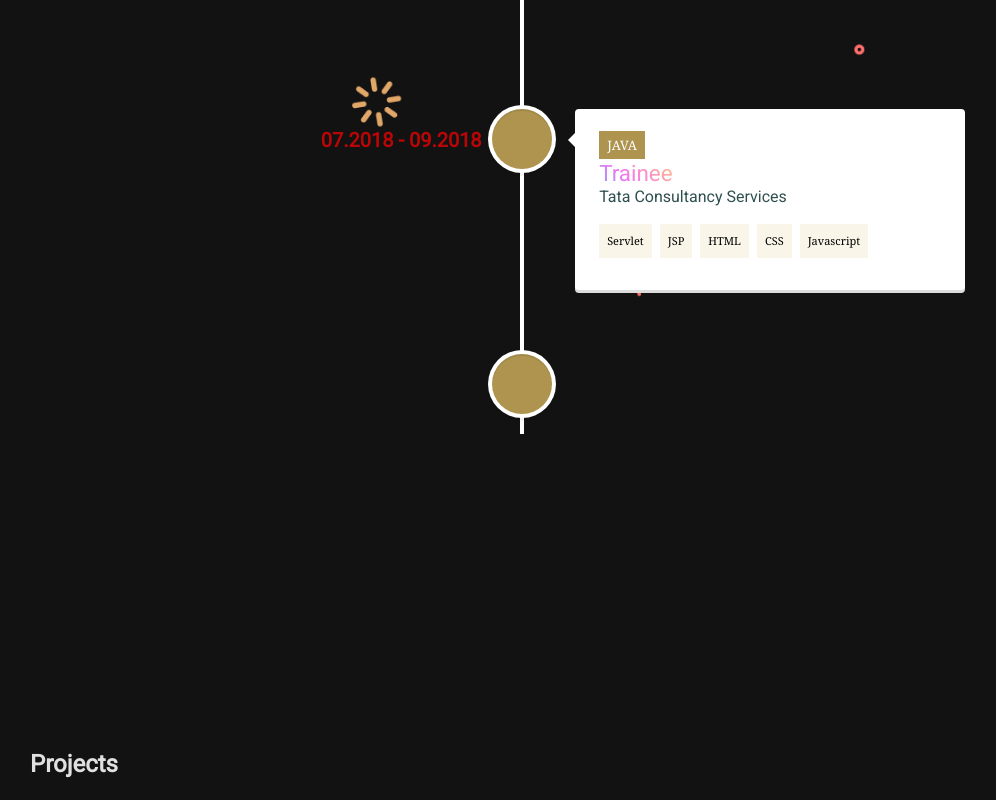
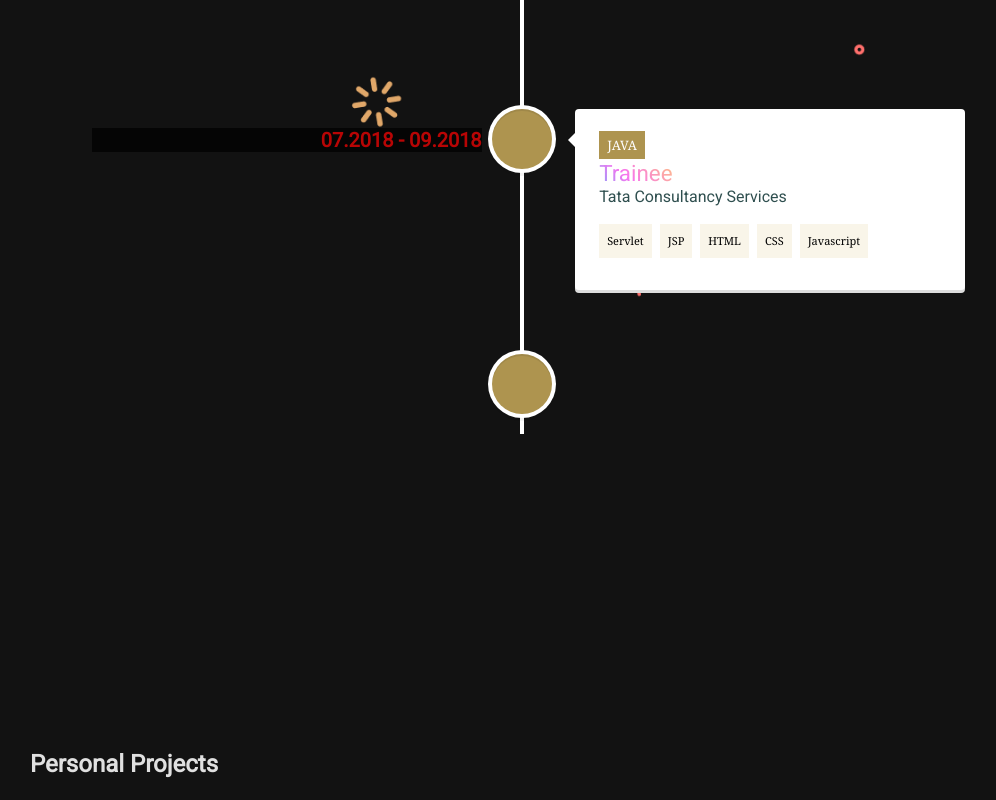
Before and after one commit to Mursalin7/portfolio, a React (Create React App) app: page / in a window 1280 px wide. Shown: the part 1120-1920 px from the top of the page, without its empty margins (118-1114 px from the left). Built offline with nearby package versions, Linux system fonts and the light colour scheme.

Commit message:
fix: updated resume and project section

```diff
--- a/src/components/Experience.js
+++ b/src/components/Experience.js
@@ -30,7 +30,7 @@ function Experience() {
     return (
       <VerticalTimelineElement
         className="vertical-timeline-element--work"
-        date={<div style={{color:'red',fontWeight:'bold',fontSize:'20px'}}>{work.years}</div>}
+        date={<div style={{ backgroundColor:'black',color:'red',fontWeight:'bold',fontSize:'20px'}}>{work.years}</div>}
         iconStyle={{
           background: "#AE944F",
           color: "#fff",
--- a/src/components/Project.js
+++ b/src/components/Project.js
@@ -6,7 +6,7 @@ const Project = () => {
     <>
       <section className='my-28 px-5' id='projects'>
         <header className='text-2xl font-bold pt-10'>
-          <h2>Projects</h2>
+          <h2>Personal Projects</h2>
         </header>
         <div className='my-7 space-y-24'>
           {projects.map((project, index) => (
```
Also changed, not shown: 2 other files (tests, documents, lock files or other folders).
